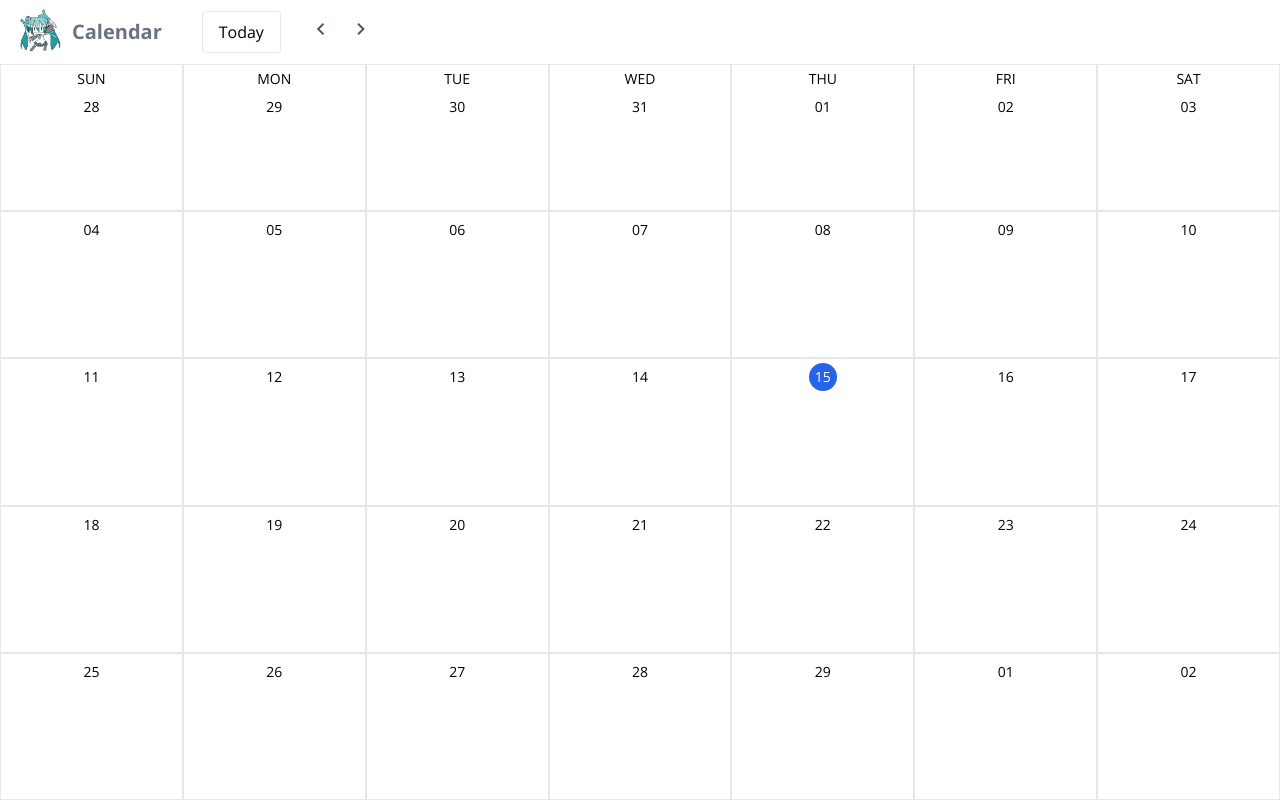
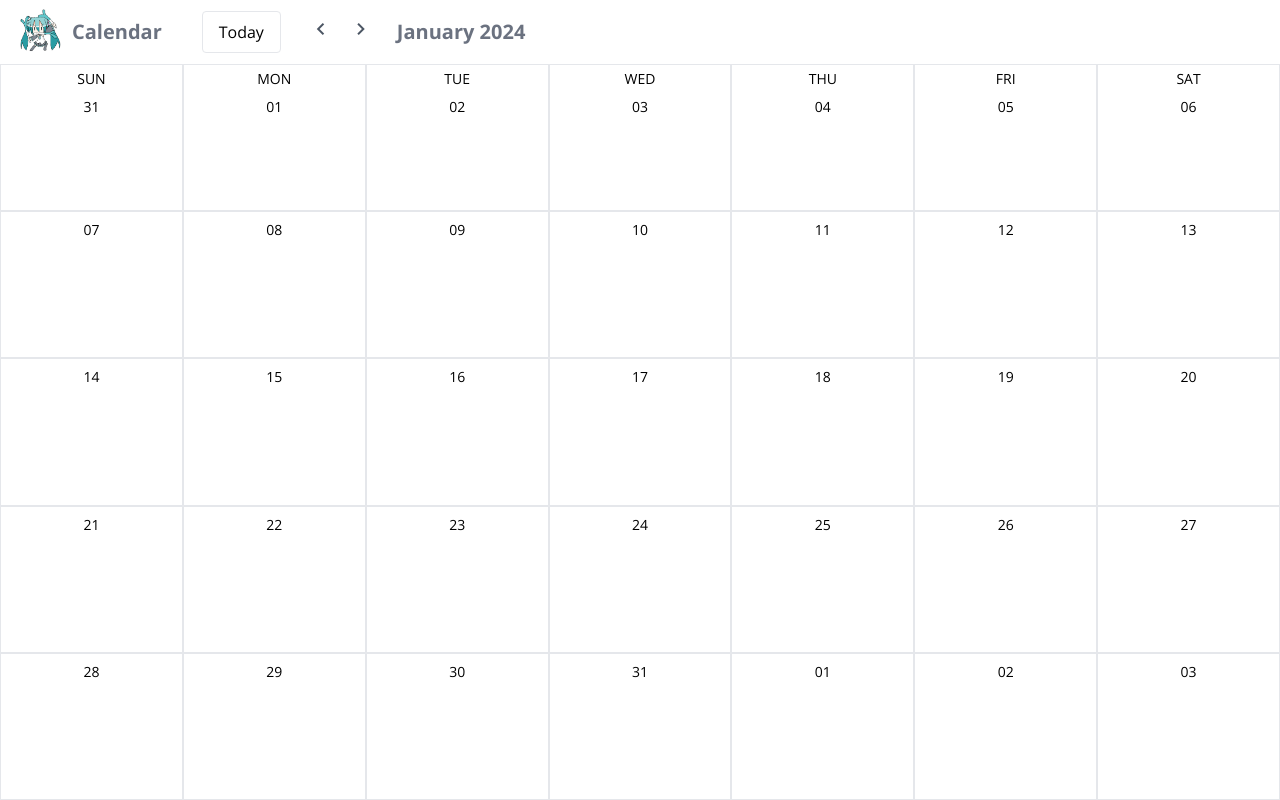
Before and after one commit to cath-ly/Calendar-App, a React (Create React App) app: page / in a window 1280 px wide. Built offline with nearby package versions, Linux system fonts and the light colour scheme.

Commit message:
Added effects for handling months in the calendar

```diff
--- a/src/App.js
+++ b/src/App.js
@@ -1,13 +1,19 @@
-import React, { useState } from 'react';
+import React, { useContext, useEffect, useState } from 'react';
 import './App.css';
 
 import getMonth from './utils/getMonth.js'
 import CalendarHeader from './components/CalendarHeader.js';
 import SideBar from './components/SideBar.js';
 import Month from './components/Month.js';
+import GlobalContext from './contexts/GlobalContext.js';
 
 function App() {
   const [currentMonth, setCurrentMonth] = useState(getMonth())
+  const { monthIndex } = useContext(GlobalContext);
+
+  useEffect(() =>  {
+    setCurrentMonth(getMonth(monthIndex));
+  }, [monthIndex]);
 
   return (
     <React.Fragment>
--- a/src/components/CalendarHeader.js
+++ b/src/components/CalendarHeader.js
@@ -1,8 +1,19 @@
-import React from 'react'
+import React, { useContext } from 'react'
 import logo from '../assets/logo.png'
+import GlobalContext from '../contexts/GlobalContext'
+import dayjs from 'dayjs';
 
 //using rfc creates this template
 export default function CalendarHeader() {
+    const handlePrevMonth = function() {
+    setMonthIndex(monthIndex - 1);
+  };
+
+  const handleNextMonth = function(){
+    setMonthIndex(monthIndex + 1);
+  };
+
+  const { monthIndex, setMonthIndex } = useContext(GlobalContext);
   return (
     <header className="px-4 py-2 flex items-center">
         <img src={logo} alt="calendar" className="mr-2 w-12 h-12" />
@@ -12,16 +23,21 @@ export default function CalendarHeader() {
         <button className="border rounded py-2 px-4 mr-5">
           Today
         </button>
-        <button>
+        <button onClick={handlePrevMonth}>
           <span className="material-icons-outlined cursor-pointer text-gray-600 mx-2">
             chevron_left
           </span>
         </button>
-        <button>
+        <button onClick={handleNextMonth}>
           <span className="material-icons-outlined cursor-pointer text-gray-600 mx-2">
             chevron_right
           </span>
         </button>
+        <h2 className="ml-4 text-xl text-gray-500 font-bold">
+          {dayjs(new Date(dayjs().year(), monthIndex)).format(
+            "MMMM YYYY"
+            )}
+        </h2>
     </header>
   )
 }
```
